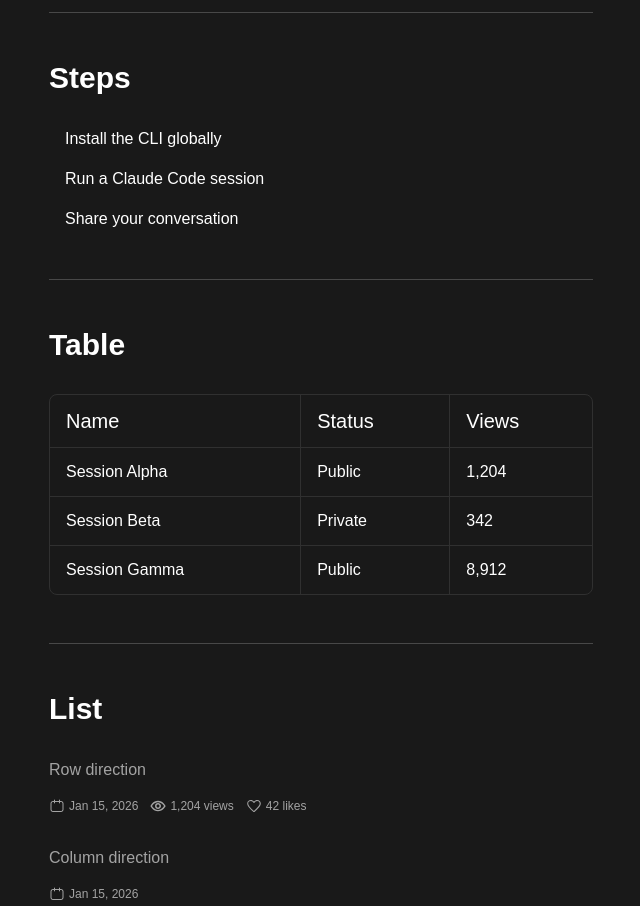
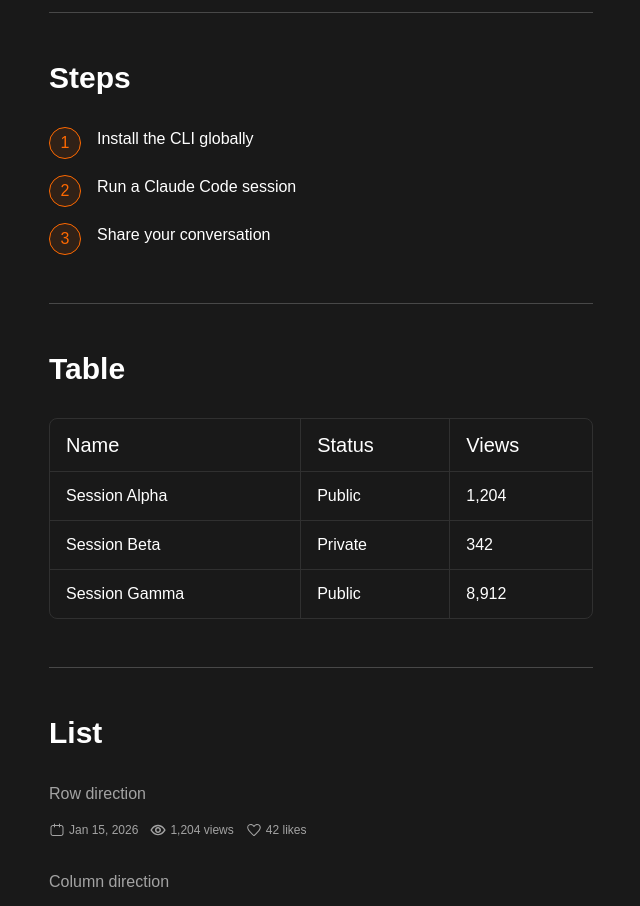
Before and after one commit to trietphm/claudebin.com, a Next.js app in the folder packages/web/: page /ui in a window 1280 px wide. Shown: the part 6280-7186 px from the top of the page, without its empty margins (319-959 px from the left). Built offline with nearby package versions, Linux system fonts and the light colour scheme; no server answers; a web font is replaced by a local one.

Commit message:
fix(web): replace CVA VariantProps with explicit variant type in Steps
Co-Authored-By: Claude Opus 4.5 <noreply@anthropic.com>

```diff
--- a/packages/web/src/components/ui/steps.tsx
+++ b/packages/web/src/components/ui/steps.tsx
@@ -24,15 +24,17 @@ const stepsVariants = cva("flex w-full flex-col items-start [counter-reset:step]
 const StepsVariants = ["ordered", "outlined", "unordered"] as const;
 type StepsVariant = (typeof StepsVariants)[number];
 
-const StepsContext = createContext<StepsVariant | undefined | null>(undefined);
+const StepsContext = createContext<StepsVariant>("outlined");
 
-type StepsProps = VariantProps<typeof stepsVariants> & HTMLAttributes<HTMLOListElement>;
+type StepsProps = {
+  variant?: StepsVariant;
+} & HTMLAttributes<HTMLOListElement>;
 
 type StepsItemProps = {
   children: ReactNode;
 } & HTMLAttributes<HTMLLIElement>;
 
-const Steps = ({ variant, className, children, ...props }: StepsProps) => {
+const Steps = ({ variant = "outlined", className, children, ...props }: StepsProps) => {
   return (
     <StepsContext.Provider value={variant}>
       <ol className={cn(stepsVariants({ variant, className }))} {...props}>
@@ -59,7 +61,7 @@ const StepsItem = ({ children, className, ...props }: StepsItemProps) => {
       <span
         className={cn(
           "flex shrink-0 items-center justify-center",
-          stepsItemIconClassNames?.[variant],
+          stepsItemIconClassNames[variant],
         )}
       >
         {variant === "unordered" ? <SvgIconDot color="accent" /> : null}
```
